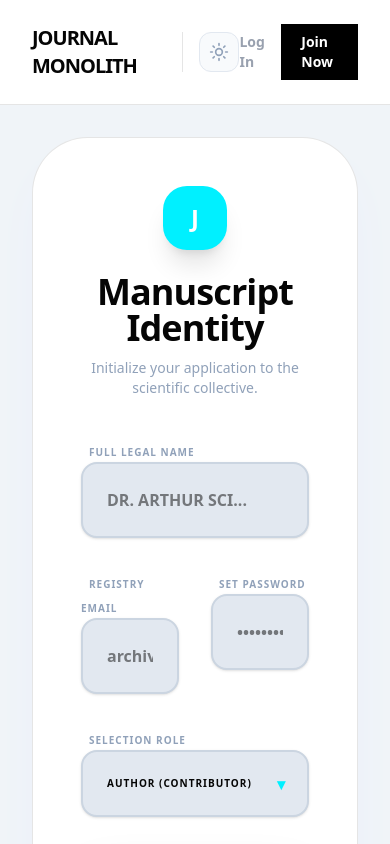
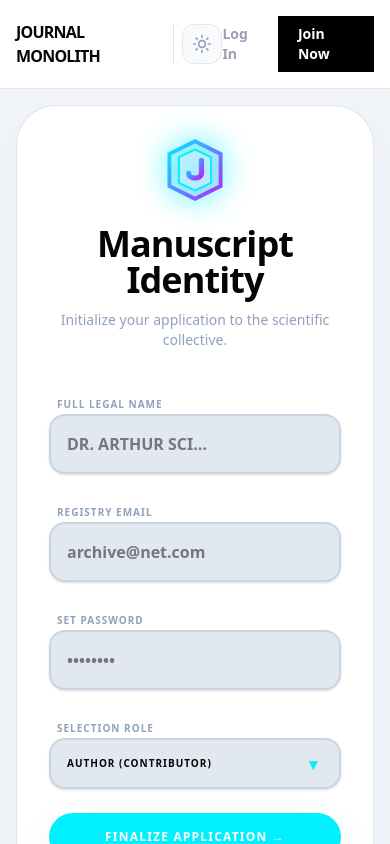
Before and after one commit to Harshraj-max-1/Journal-Management, a Next.js app: page /register in a window 390 px wide. Shown: the top 844 px of the page. Built offline with nearby package versions, Linux system fonts and the light colour scheme; no server answers.

Commit message:
Logo changed

```diff
--- a/app/(auth)/register/page.tsx
+++ b/app/(auth)/register/page.tsx
@@ -50,14 +50,25 @@ export default function RegisterPage() {
   };
 
   return (
-    <div className="flex-1 flex items-center justify-center p-8 bg-[var(--background)] transition-colors duration-300 relative overflow-hidden min-h-screen">
+    <div className="flex-1 flex items-center justify-center p-4 md:p-8 bg-[var(--background)] transition-colors duration-300 relative overflow-hidden min-h-screen">
       {/* Background Decoration */}
-      <div className="absolute top-[-10%] left-[-10%] w-[60vw] h-[60vw] bg-indigo-100 dark:bg-indigo-900/20 rounded-full blur-[120px] -z-10 transition-colors duration-300"></div>
-      <div className="absolute bottom-[-20%] right-[-10%] w-[50vw] h-[50vw] bg-violet-100 dark:bg-violet-900/20 rounded-full blur-[100px] -z-10 transition-colors duration-300"></div>
+      <div className="absolute top-[-10%] left-[-10%] w-[100vw] h-[100vw] md:w-[60vw] md:h-[60vw] bg-indigo-100 dark:bg-indigo-900/20 rounded-full blur-[120px] -z-10 transition-colors duration-300"></div>
+      <div className="absolute bottom-[-20%] right-[-10%] w-[80vw] h-[80vw] md:w-[50vw] md:h-[50vw] bg-violet-100 dark:bg-violet-900/20 rounded-full blur-[100px] -z-10 transition-colors duration-300"></div>
 
-      <div ref={cardRef} className="w-full max-w-xl bg-[var(--surface)] p-12 rounded-[56px] shadow-2xl shadow-indigo-100/50 dark:shadow-none border border-[var(--card-border)] relative z-10 transition-all duration-300">
+      <div ref={cardRef} className="w-full max-w-xl bg-[var(--surface)] p-8 md:p-12 rounded-[40px] md:rounded-[56px] shadow-2xl shadow-indigo-100/50 dark:shadow-none border border-[var(--card-border)] relative z-10 transition-all duration-300">
         <header className="mb-10 space-y-3 text-center">
-           <div className="w-16 h-16 bg-[var(--primary)] rounded-3xl shadow-xl shadow-[var(--primary)]/20 flex items-center justify-center text-white font-black text-2xl mx-auto mb-6">J</div>
+           <svg className="w-16 h-16 mx-auto mb-6 shrink-0 select-none drop-shadow-[0_0_15px_var(--primary)]" viewBox="0 0 100 100" fill="none" xmlns="http://www.w3.org/2000/svg">
+             <defs>
+               <linearGradient id="cyber-glow-register" x1="0%" y1="0%" x2="100%" y2="100%">
+                 <stop offset="0%" stopColor="var(--primary)" />
+                 <stop offset="100%" stopColor="var(--secondary)" />
+               </linearGradient>
+             </defs>
+             <polygon points="50,5 90,25 90,75 50,95 10,75 10,25" stroke="url(#cyber-glow-register)" strokeWidth="6" fill="url(#cyber-glow-register)" fillOpacity="0.15" />
+             <path d="M50 18 L75 30 L75 70 L50 82 L25 70 L25 30 Z" stroke="var(--primary)" strokeWidth="3" fill="var(--background)" fillOpacity="0.5" />
+             <path d="M60 35 V55 C60 65 40 65 40 55" stroke="url(#cyber-glow-register)" strokeWidth="8" strokeLinecap="round" />
+             <path d="M40 35 H70" stroke="url(#cyber-glow-register)" strokeWidth="8" strokeLinecap="round" />
+           </svg>
            <h2 className="text-4xl font-extrabold tracking-tight text-[var(--on-background)] leading-none transition-colors duration-300">Manuscript Identity</h2>
            <p className="text-slate-400 font-medium text-sm">Initialize your application to the scientific collective.</p>
         </header>
@@ -68,13 +79,13 @@ export default function RegisterPage() {
           </div>
         )}
 
-        <form onSubmit={handleSubmit} className="grid grid-cols-2 gap-8">
-          <div className="col-span-2 space-y-3">
+        <form onSubmit={handleSubmit} className="grid grid-cols-1 md:grid-cols-2 gap-6 md:gap-8">
+          <div className="col-span-1 md:col-span-2 space-y-3">
             <label className="text-[10px] font-black uppercase tracking-widest text-slate-400 ml-2">Full Legal Name</label>
             <input
               type="text" required value={name} onChange={e => setName(e.target.value)}
               placeholder="DR. ARTHUR SCI..."
-              className="w-full bg-[var(--input-bg)] border-2 border-[var(--input-border)] text-[var(--on-background)] p-6 rounded-2xl font-bold focus:outline-none focus:border-[var(--primary)] focus:bg-[var(--surface)] transition-all shadow-sm"
+              className="w-full bg-[var(--input-bg)] border-2 border-[var(--input-border)] text-[var(--on-background)] p-4 md:p-6 rounded-2xl font-bold focus:outline-none focus:border-[var(--primary)] focus:bg-[var(--surface)] transition-all shadow-sm"
             />
           </div>
 
@@ -83,7 +94,7 @@ export default function RegisterPage() {
             <input
               type="email" required value={email} onChange={e => setEmail(e.target.value)}
               placeholder="archive@net.com"
-              className="w-full bg-[var(--input-bg)] border-2 border-[var(--input-border)] text-[var(--on-background)] p-6 rounded-2xl font-bold focus:outline-none focus:border-[var(--primary)] focus:bg-[var(--surface)] transition-all shadow-sm"
+              className="w-full bg-[var(--input-bg)] border-2 border-[var(--input-border)] text-[var(--on-background)] p-4 md:p-6 rounded-2xl font-bold focus:outline-none focus:border-[var(--primary)] focus:bg-[var(--surface)] transition-all shadow-sm"
             />
           </div>
 
@@ -92,16 +103,16 @@ export default function RegisterPage() {
             <input
               type="password" required value={password} onChange={e => setPassword(e.target.value)}
               placeholder="••••••••"
-              className="w-full bg-[var(--input-bg)] border-2 border-[var(--input-border)] text-[var(--on-background)] p-6 rounded-2xl font-bold focus:outline-none focus:border-[var(--primary)] focus:bg-[var(--surface)] transition-all shadow-sm"
+              className="w-full bg-[var(--input-bg)] border-2 border-[var(--input-border)] text-[var(--on-background)] p-4 md:p-6 rounded-2xl font-bold focus:outline-none focus:border-[var(--primary)] focus:bg-[var(--surface)] transition-all shadow-sm"
             />
           </div>
 
-          <div className="col-span-2 space-y-3">
+          <div className="col-span-1 md:col-span-2 space-y-3">
             <label className="text-[10px] font-black uppercase tracking-widest text-slate-400 ml-2">Selection Role</label>
             <div className="relative">
               <select
                 value={role} onChange={e => setRole(e.target.value)}
-                className="w-full bg-[var(--input-bg)] border-2 border-[var(--input-border)] text-[var(--on-background)] p-6 rounded-2xl font-black uppercase text-[10px] tracking-widest focus:outline-none focus:border-[var(--primary)] appearance-none cursor-pointer transition-all shadow-sm"
+                className="w-full bg-[var(--input-bg)] border-2 border-[var(--input-border)] text-[var(--on-background)] p-4 md:p-6 rounded-2xl font-black uppercase text-[10px] tracking-widest focus:outline-none focus:border-[var(--primary)] appearance-none cursor-pointer transition-all shadow-sm"
               >
                 <option value="AUTHOR">Author (Contributor)</option>
                 <option value="PUBLISHER">Publisher (Evaluator)</option>
@@ -115,7 +126,7 @@ export default function RegisterPage() {
           <button
             type="submit"
             disabled={loading}
-            className="col-span-2 py-6 bg-[var(--primary)] text-white font-black uppercase tracking-widest text-xs rounded-3xl shadow-2xl hover:-translate-y-1 active:scale-95 transition-all text-center flex items-center justify-center gap-3 disabled:opacity-70 disabled:hover:translate-y-0"
+            className="col-span-1 md:col-span-2 py-4 md:py-6 bg-[var(--primary)] text-white font-black uppercase tracking-widest text-xs rounded-3xl shadow-2xl hover:-translate-y-1 active:scale-95 transition-all text-center flex items-center justify-center gap-3 disabled:opacity-70 disabled:hover:translate-y-0"
           >
             {loading ? "INITIALIZING..." : "FINALIZE APPLICATION →"}
           </button>
--- a/app/(dashboard)/layout.tsx
+++ b/app/(dashboard)/layout.tsx
@@ -2,10 +2,10 @@ import { Sidebar } from "@/components/Sidebar";
 
 export default function DashboardLayout({ children }: { children: React.ReactNode }) {
   return (
-    <div className="flex w-full min-h-screen bg-slate-50 selection:bg-indigo-500 selection:text-white">
+    <div className="flex flex-col md:flex-row w-full min-h-screen bg-[var(--background)] transition-colors duration-300 selection:bg-[var(--primary)] selection:text-[var(--on-primary)]">
       <Sidebar />
-      <main className="flex-1 p-16 overflow-y-auto overflow-x-hidden">
-        <div className="max-w-7xl mx-auto space-y-16">
+      <main className="flex-1 p-6 md:p-16 overflow-y-auto overflow-x-hidden">
+        <div className="max-w-7xl mx-auto space-y-10 md:space-y-16">
           {children}
         </div>
       </main>
--- a/app/(dashboard)/reader/page.tsx
+++ b/app/(dashboard)/reader/page.tsx
@@ -107,7 +107,7 @@ export default function ReaderGallery() {
            <span>Global Research Hub</span>
         </div>
         <div className="flex gap-12 items-center">
-           <span className="text-[10px] font-bold text-slate-300 tracking-widest uppercase">© 2025 Journal Monolith System v2.0</span>
+           <span className="text-[10px] font-bold text-slate-300 tracking-widest uppercase">© 2026 Journal Monolith System v2.0</span>
         </div>
       </footer>
 
--- a/components/Navbar.tsx
+++ b/components/Navbar.tsx
@@ -8,16 +8,16 @@ export function Navbar() {
   const { data: session } = useSession();
 
   return (
-    <nav className="flex items-center justify-between px-8 py-6 bg-[var(--surface)] border-b border-[var(--card-border)] transition-colors duration-300">
-      <div className="flex items-center gap-4">
-        <h1 className="text-xl font-black tracking-tighter uppercase text-[var(--on-background)] transition-colors duration-300">
+    <nav className="flex items-center justify-between px-4 md:px-8 py-4 md:py-6 bg-[var(--surface)] border-b border-[var(--card-border)] transition-colors duration-300">
+      <div className="flex items-center gap-2 md:gap-4">
+        <h1 className="text-base md:text-xl font-black tracking-tighter uppercase text-[var(--on-background)] transition-colors duration-300">
           Journal Monolith
         </h1>
-        <div className="ml-4 pl-4 border-l border-[var(--card-border)]">
+        <div className="ml-2 pl-2 md:ml-4 md:pl-4 border-l border-[var(--card-border)]">
           <ThemeToggle />
         </div>
       </div>
-      <div className="flex items-center gap-6">
+      <div className="flex items-center gap-4 md:gap-6">
         {session ? (
           <>
             <span className="text-sm font-medium text-gray-500 hidden md:block">
```
Also changed, not shown: app/(auth)/login/page.tsx (+20 -9 lines), app/page.tsx (+30 -16 lines), components/Sidebar.tsx (+25 -12 lines).
